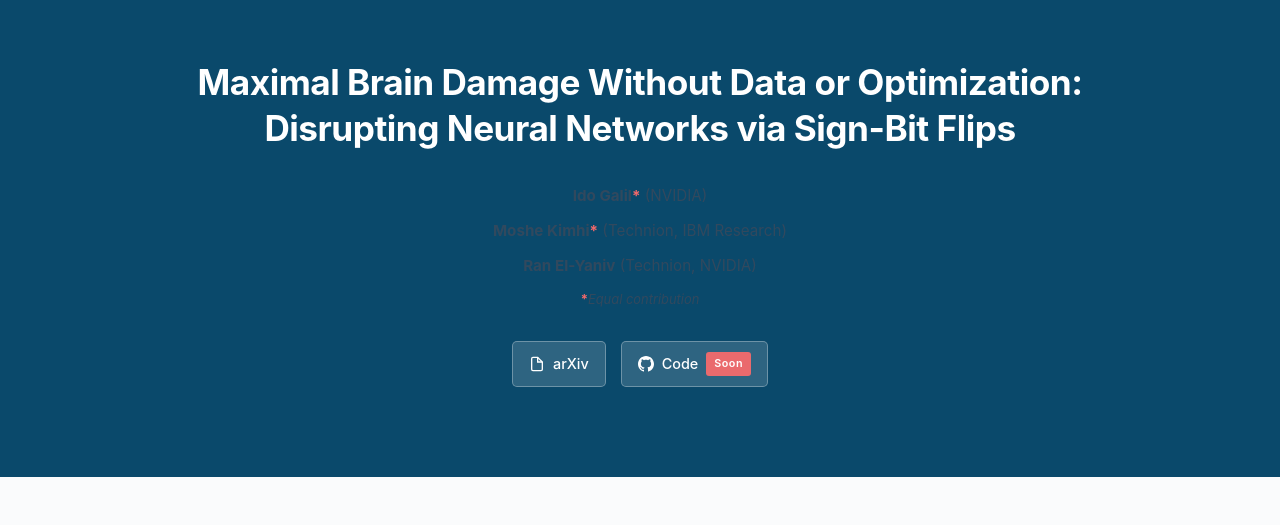
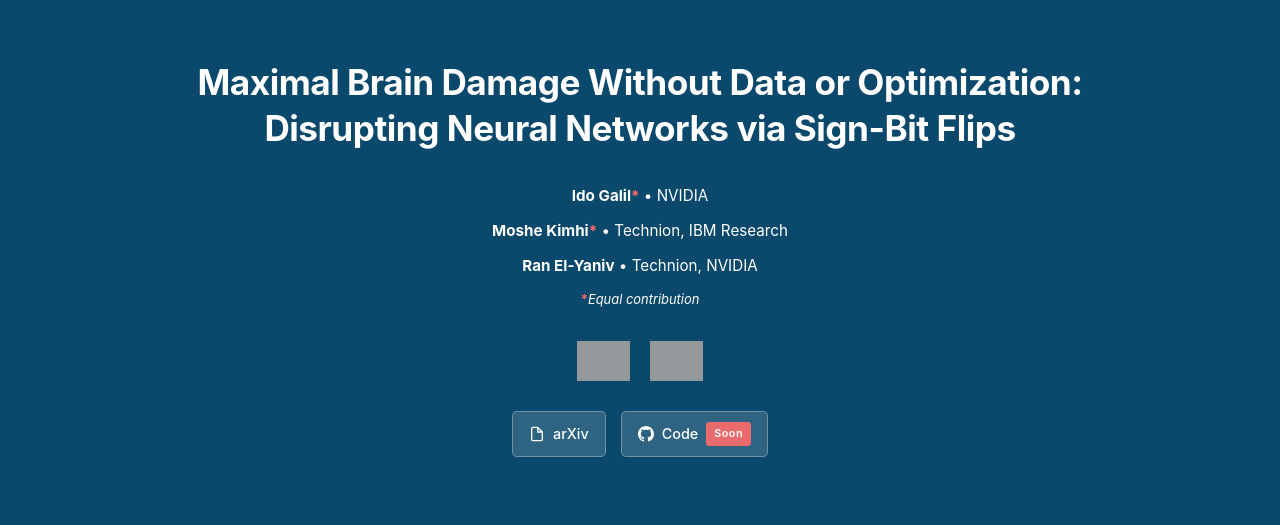
Before and after one commit to mkimhi/mkimhi.github.io, a Jekyll site: the page DNL/index.html, which Jekyll copies as it is, in a window 1280 px wide. Shown: the top 525 px of the page. Built offline with Jekyll 4.4.1, drawn with Linux system fonts in a browser that asks for light colours; some of the changed text lies outside the part shown; grey boxes are pictures that could not be loaded.

Commit message:
Enhance author details and logo visibility in index.html
Updated author affiliations and added logos section. Improved opacity for better visibility and adjusted image paths.

```diff
--- a/DNL/index.html
+++ b/DNL/index.html
@@ -53,7 +53,8 @@
 
         .authors p {
             margin: 8px 0;
-            opacity: 0.95;
+            opacity: 1;
+            color: white;
         }
 
         .star {
@@ -63,8 +64,28 @@
 
         .affiliation {
             font-size: 0.85em;
-            opacity: 0.8;
+            opacity: 1;
             margin-top: 10px;
+            color: white;
+        }
+
+        .logos {
+            display: flex;
+            gap: 20px;
+            justify-content: center;
+            align-items: center;
+            margin: 25px 0;
+            flex-wrap: wrap;
+        }
+
+        .logos img {
+            height: 40px;
+            opacity: 0.95;
+            transition: opacity 0.2s ease;
+        }
+
+        .logos img:hover {
+            opacity: 1;
         }
 
         .links {
@@ -367,10 +388,15 @@
             <h1>Maximal Brain Damage Without Data or Optimization: Disrupting Neural Networks via Sign-Bit Flips</h1>
 
             <div class="authors">
-                <p><strong>Ido Galil</strong><span class="star">*</span> (NVIDIA)</p>
-                <p><strong>Moshe Kimhi</strong><span class="star">*</span> (Technion, IBM Research)</p>
-                <p><strong>Ran El-Yaniv</strong> (Technion, NVIDIA)</p>
+                <p><strong>Ido Galil</strong><span class="star">*</span> • NVIDIA</p>
+                <p><strong>Moshe Kimhi</strong><span class="star">*</span> • Technion, IBM Research</p>
+                <p><strong>Ran El-Yaniv</strong> • Technion, NVIDIA</p>
                 <p class="affiliation"><span class="star">*</span><em>Equal contribution</em></p>
+            </div>
+
+            <div class="logos">
+                <img src="https://logowik.com/content/uploads/images/technion-israel-institute-of-technology1200.jpg" alt="Technion Logo">
+                <img src="https://upload.wikimedia.org/wikipedia/sco/2/21/Nvidia_logo.svg" alt="NVIDIA Logo">
             </div>
 
             <div class="links">
@@ -396,7 +422,7 @@
         <!-- Hero Figure -->
         <section class="figure-section">
             <div class="figure-container">
-                <img src="./dalmatian_figure.png" alt="DNL effect on convolutional kernel">
+                <img src="dalmatian_figure.png" alt="DNL effect on convolutional kernel">
                 <div class="figure-caption">
                     One sign-bit flip in an early-layer edge detector kernel fundamentally alters learned representations. The transformed kernel generates corrupted feature maps that propagate through the network, severely impairing recognition. This single-bit perturbation illustrates the critical vulnerability of early-layer parameters.
                 </div>
@@ -427,9 +453,6 @@
             <p>
                 <strong>Enhanced 1-Pass DNL:</strong> Refines parameter selection with a single forward and backward pass on random inputs, achieving stronger attacks with minimal overhead.
             </p>
-            <div class="formula-box">
-                Maximize parameter disruption via gradient-weighted sensitivity on random inputs
-            </div>
             <h3>Why Sign-Bit Flips Matter</h3>
             <ul>
                 <li><strong>Clean disruption:</strong> Flipping the sign bit instantly negates weights, maximizing feature map corruption</li>
@@ -470,6 +493,7 @@
 
             <div class="figure-container">
                 <img src="model_size_vs_damage.png" alt="Model size vs. vulnerability">
+
                 <div class="figure-caption">
                     Accuracy reduction (AR) as a function of model scale. Larger models show slightly lower AR for fixed flip counts, but remain highly vulnerable. Early-layer targeting dominates architecture choice in determining susceptibility.
                 </div>
@@ -486,6 +510,7 @@
                 <div>
                     <div class="figure-container">
                         <img src="mask_clean.jpg" alt="Clean Mask R-CNN detection">
+
                         <div class="figure-caption">
                             <strong>Baseline:</strong> Mask R-CNN correctly detects and segments objects with high confidence.
                         </div>
@@ -494,6 +519,7 @@
                 <div>
                     <div class="figure-container">
                         <img src="mask_attacked.jpg" alt="Attacked Mask R-CNN">
+
                         <div class="figure-caption">
                             <strong>After 1-2 flips:</strong> Detection and segmentation collapse to random outputs.
                         </div>
@@ -577,7 +603,7 @@
         <section>
             <h2>Attack Strategy Comparison</h2>
             <div class="figure-container">
-                <img src="./images/attack_strategies.png" alt="Comparison of attack strategies">
+                <img src="attack_strategies.png" alt="Comparison of attack strategies">
                 <div class="figure-caption">
                     Performance of different targeting heuristics across 48 ImageNet models. Magnitude-based selection combined with early-layer targeting significantly outperforms random flips and matches top-k magnitude selection while remaining data-free and computationally lightweight.
                 </div>
```
Also changed, not shown: other parts of DNL/index.html (+2 -2 lines).
